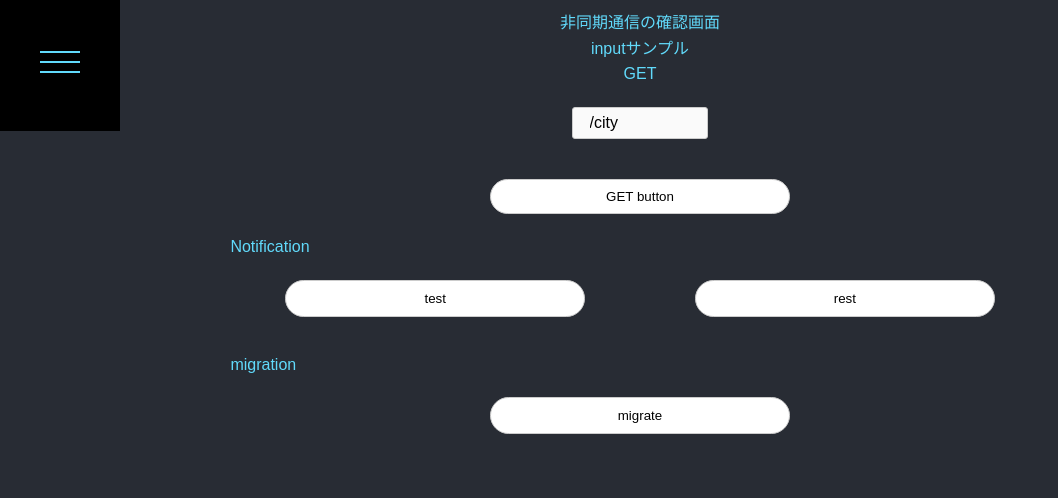
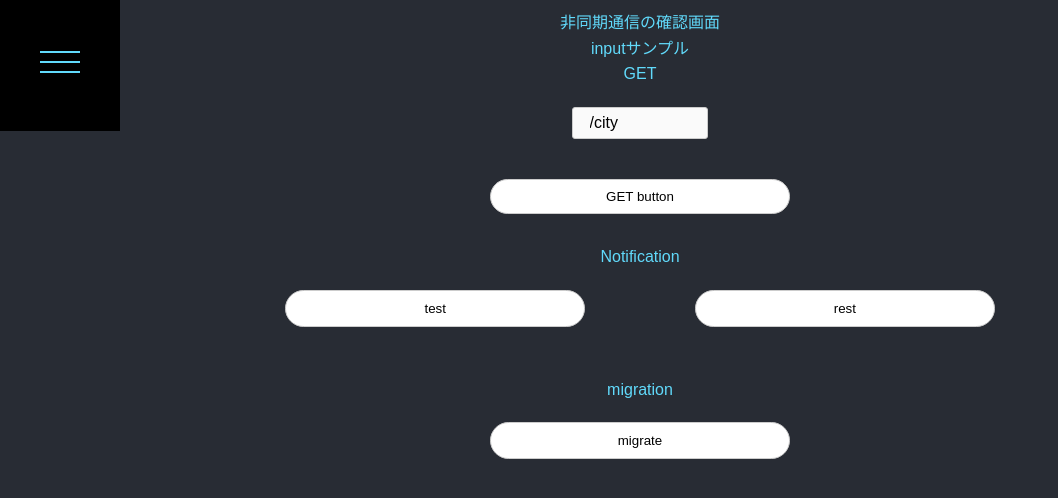
Before and after one commit to Code0716/golang-mysql, a React app in the folder web/: page /test in a window 1280 px wide. Shown: the top 498 px of the page, without its empty margins (0-1058 px from the left). Built offline with nearby package versions, Linux system fonts and the light colour scheme; the HTML template or start-up script is replaced by a standard one.

Commit message:
style fix

```diff
--- a/web/src/containers/TestGetPost.tsx
+++ b/web/src/containers/TestGetPost.tsx
@@ -25,7 +25,7 @@ const TestGetPost = () => {
 
   return (
     <FormContainer>
-      <div className="test_center">
+      <div className="test_center mb-30">
         <div>非同期通信の確認画面</div>
         {postData}
         <h1>inputサンプル</h1>
@@ -60,6 +60,7 @@ const TestGetPost = () => {
           <span>POST button</span>
         </button>*/}
       </div>
+      <div className="test_center mb-30">
         <label>Notification</label>
         <div className="d-flex mb-15">
           <button
@@ -72,10 +73,13 @@ const TestGetPost = () => {
             rest
           </button>
         </div>
+      </div>
+      <div className="test_center mb-30">
         <label>migration</label>
         <button className="action_button" onClick={migrate}>
           migrate
         </button>
+      </div>
       <AutoSizer>
         {({ width, height }) => (
           <Table
```
Lines whose indentation alone changed are shown as unchanged.
